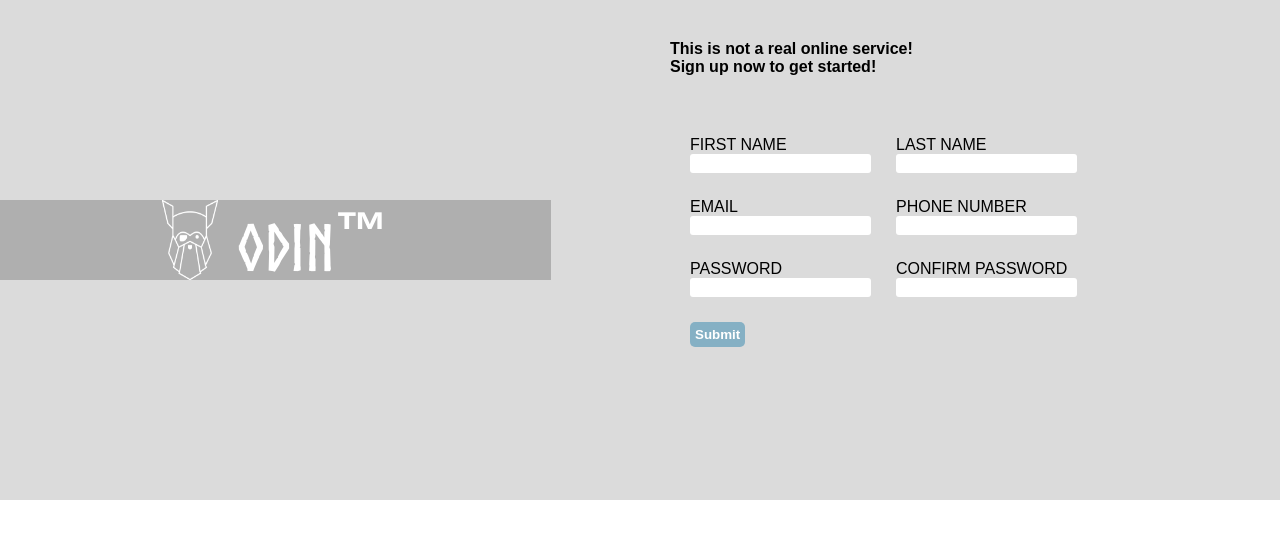
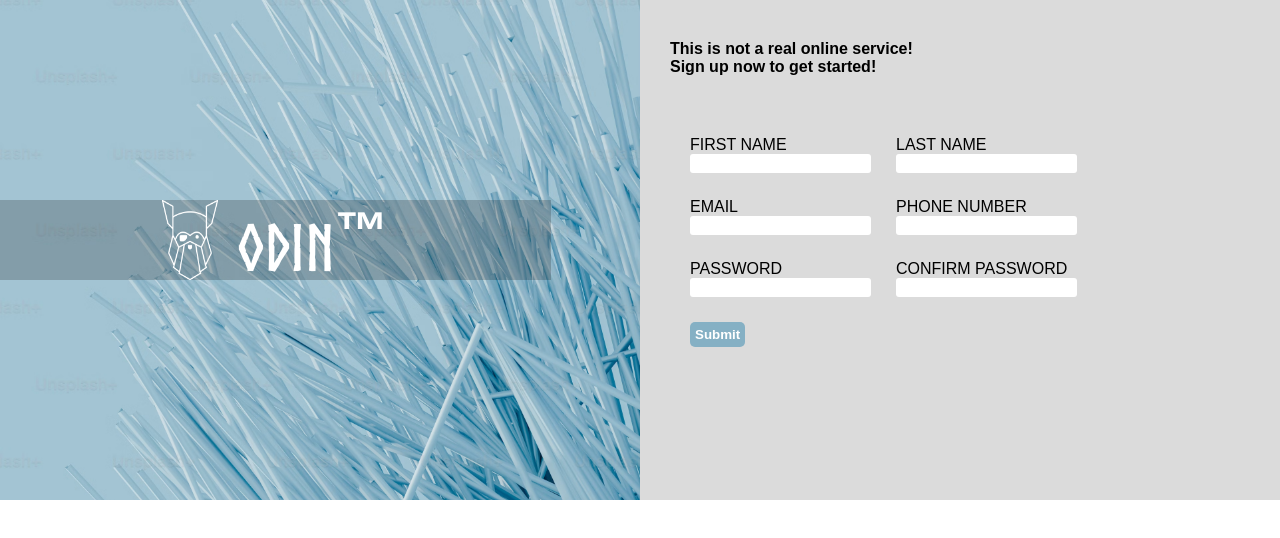
Before and after one commit to zeki88/sign-up, a plain HTML site: page index.html in a window 1280 px wide. Drawn offline with Linux system fonts and the light colour scheme; the site is published under a folder, as on GitHub Pages, so addresses that start at the root find nothing.

Commit message:
fix backgroud

```diff
--- a/style.css
+++ b/style.css
@@ -26,7 +26,7 @@
 }
 
 #page_left {
-    background: url(/img/premium_photo-1674582717398-595462815b39.avif);
+    background: url(./img/premium_photo-1674582717398-595462815b39.avif);
     background-size: cover;
 }
 
```
